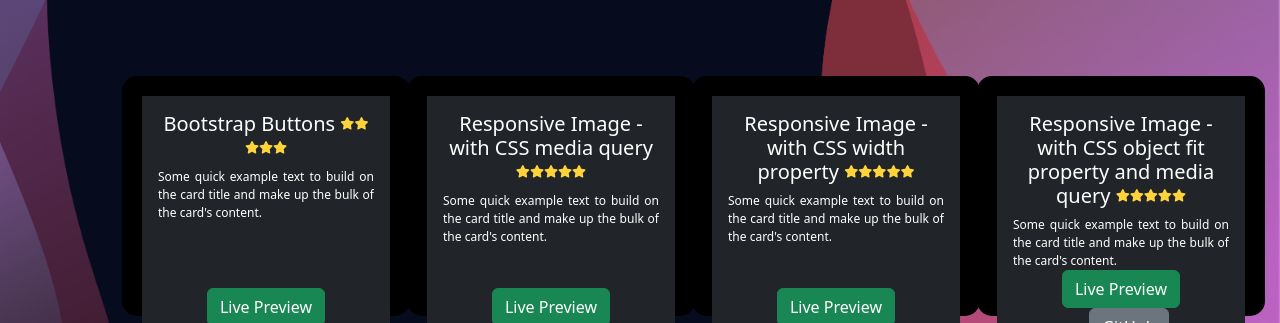
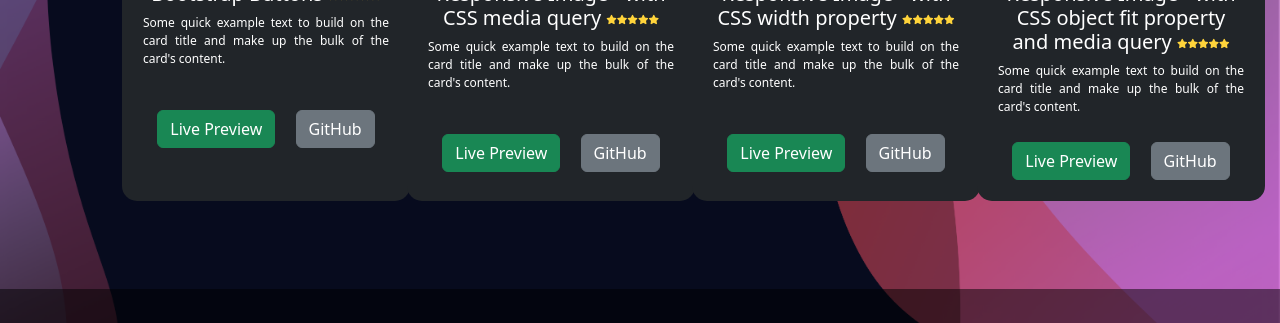
Before and after one commit to MimiShuma/personal_portfolio_with_bootstrap5, a plain HTML site: page my_projects.html in a window 1280 px wide. Shown: the part 297-620 px from the top of the page. Drawn offline with Linux system fonts and the light colour scheme.

Commit message:
my project page card fixed

```diff
--- a/assets/css/style.css
+++ b/assets/css/style.css
@@ -92,18 +92,13 @@ a {
 }
 
 .project_preview {
-    margin: 0;
-    padding: 50px;
-    padding-top: 115px;
     display: flex;
     flex-wrap: wrap;
 }
 
 .card {
     margin: 40px;
-    padding: 20px;
-    width: 200px;
-    height: 270px;
+    padding: 5px;
     text-align: center;
     background-color: black;
     border: none;
--- a/my_projects.html
+++ b/my_projects.html
@@ -67,18 +67,19 @@
         </nav>
         <div class="project_preview">
             <div class="container">
-                <div class="row ">
-                    <h1 class="text-white mt-3">Project Preview:</h1>
-                    <div class="col-3 mt-5 mb-5">
-                        <div class="card" style="width: 18rem; height:15rem; border-color: rgb(33, 37, 41);">
-                            <div class="card-body text-bg-dark">
-                                <h5 class="card-title">Bootstrap Buttons <span><i class="fa-solid fa-star fa-2xs"
-                                            style="color: #FFD43B;"></i><i class="fa-solid fa-star fa-2xs"
-                                            style="color: #FFD43B;"></i><i class="fa-solid fa-star fa-2xs"
-                                            style="color: #FFD43B;"></i><i class="fa-solid fa-star fa-2xs"
-                                            style="color: #FFD43B;"></i><i class="fa-solid fa-star fa-2xs"
-                                            style="color: #FFD43B;"></i></span></h5>
-                                <p class="card-text" style="height:7.5rem;">Some quick example text to build on the card
+                <div class="row mt-5">
+                    <h1 class="text-white">Project Preview:</h1>
+                    <div class="col-3 mt-3 mb-5">
+                        <div class="card text-bg-dark"
+                            style="width: 18rem; height:15rem; border-color: rgb(33, 37, 41);">
+                            <div class="card-body">
+                                <h5 class="card-title">Bootstrap Buttons <span style="font-size: 15px;"><i
+                                            class="fa-solid fa-star fa-2xs" style="color: #FFD43B;"></i><i
+                                            class="fa-solid fa-star fa-2xs" style="color: #FFD43B;"></i><i
+                                            class="fa-solid fa-star fa-2xs" style="color: #FFD43B;"></i><i
+                                            class="fa-solid fa-star fa-2xs" style="color: #FFD43B;"></i><i
+                                            class="fa-solid fa-star fa-2xs" style="color: #FFD43B;"></i></span></h5>
+                                <p class="card-text" style="height: 6rem;">Some quick example text to build on the card
                                     title
                                     and make up the bulk
                                     of the card's content.</p>
@@ -89,15 +90,17 @@
                             </div>
                         </div>
                     </div>
-                    <div class="col-3 mt-5 mb-5">
-                        <div class="card" style="width: 18rem; height:15rem; border-color: rgb(33, 37, 41);">
-                            <div class="card-body text-bg-dark">
+                    <div class="col-3 mt-3 mb-5">
+                        <div class="card text-bg-dark"
+                            style="width: 18rem; height:15rem; border-color: rgb(33, 37, 41);">
+                            <div class="card-body">
                                 <h5 class="card-title">Responsive Image - with CSS media query
-                                    <span><i class="fa-solid fa-star fa-2xs" style="color: #FFD43B;"></i><i
-                                            class="fa-solid fa-star fa-2xs" style="color: #FFD43B;"></i><i
-                                            class="fa-solid fa-star fa-2xs" style="color: #FFD43B;"></i><i
-                                            class="fa-solid fa-star fa-2xs" style="color: #FFD43B;"></i><i
-                                            class="fa-solid fa-star fa-2xs" style="color: #FFD43B;"></i></span>
+                                    <span style="font-size: 15px;"><i class="fa-solid fa-star fa-2xs"
+                                            style="color: #FFD43B;"></i><i class="fa-solid fa-star fa-2xs"
+                                            style="color: #FFD43B;"></i><i class="fa-solid fa-star fa-2xs"
+                                            style="color: #FFD43B;"></i><i class="fa-solid fa-star fa-2xs"
+                                            style="color: #FFD43B;"></i><i class="fa-solid fa-star fa-2xs"
+                                            style="color: #FFD43B;"></i></span>
                                 </h5>
                                 <p class="card-text" style="height:6rem;">Some quick example text to build on the card
                                     title and make up the bulk
@@ -109,15 +112,17 @@
                             </div>
                         </div>
                     </div>
-                    <div class="col-3 mt-5 mb-5">
-                        <div class="card" style="width: 18rem; height:15rem; border-color: rgb(33, 37, 41);">
-                            <div class="card-body text-bg-dark">
-                                <h5 class="card-title">Responsive Image - with CSS width property <span><i
-                                            class="fa-solid fa-star fa-2xs" style="color: #FFD43B;"></i><i
-                                            class="fa-solid fa-star fa-2xs" style="color: #FFD43B;"></i><i
-                                            class="fa-solid fa-star fa-2xs" style="color: #FFD43B;"></i><i
-                                            class="fa-solid fa-star fa-2xs" style="color: #FFD43B;"></i><i
-                                            class="fa-solid fa-star fa-2xs" style="color: #FFD43B;"></i></span></h5>
+                    <div class="col-3 mt-3 mb-5">
+                        <div class="card text-bg-dark"
+                            style="width: 18rem; height:15rem; border-color: rgb(33, 37, 41);">
+                            <div class="card-body">
+                                <h5 class="card-title">Responsive Image - with CSS width property <span
+                                        style="font-size: 15px;"><i class="fa-solid fa-star fa-2xs"
+                                            style="color: #FFD43B;"></i><i class="fa-solid fa-star fa-2xs"
+                                            style="color: #FFD43B;"></i><i class="fa-solid fa-star fa-2xs"
+                                            style="color: #FFD43B;"></i><i class="fa-solid fa-star fa-2xs"
+                                            style="color: #FFD43B;"></i><i class="fa-solid fa-star fa-2xs"
+                                            style="color: #FFD43B;"></i></span></h5>
                                 <p class="card-text" style="height:6rem;">Some quick example text to build on the card
                                     title and make up the bulk
                                     of the card's content.</p>
@@ -129,17 +134,20 @@
                             </div>
                         </div>
                     </div>
-                    <div class="col-3 mt-5 mb-5">
-                        <div class="card" style="width: 18rem; height:15rem; border-color: rgb(33, 37, 41);">
-                            <div class="card-body text-bg-dark">
+                    <div class="col-3 mt-3 mb-5">
+                        <div class="card text-bg-dark"
+                            style="width: 18rem; height:15rem; border-color: rgb(33, 37, 41);">
+                            <div class="card-body">
                                 <h5 class="card-title">Responsive Image - with CSS object fit property and media query
-                                    <span><i class="fa-solid fa-star fa-2xs" style="color: #FFD43B;"></i><i
-                                            class="fa-solid fa-star fa-2xs" style="color: #FFD43B;"></i><i
-                                            class="fa-solid fa-star fa-2xs" style="color: #FFD43B;"></i><i
-                                            class="fa-solid fa-star fa-2xs" style="color: #FFD43B;"></i><i
-                                            class="fa-solid fa-star fa-2xs" style="color: #FFD43B;"></i></span>
+                                    <span style="font-size: 15px;"><i class="fa-solid fa-star fa-2xs"
+                                            style="color: #FFD43B;"></i><i class="fa-solid fa-star fa-2xs"
+                                            style="color: #FFD43B;"></i><i class="fa-solid fa-star fa-2xs"
+                                            style="color: #FFD43B;"></i><i class="fa-solid fa-star fa-2xs"
+                                            style="color: #FFD43B;"></i><i class="fa-solid fa-star fa-2xs"
+                                            style="color: #FFD43B;"></i></span>
                                 </h5>
-                                <p class="card-text">Some quick example text to build on the card title and make up the
+                                <p class="card-text" style="height:5rem;">Some quick example text to build on the card
+                                    title and make up the
                                     bulk
                                     of the card's content.</p>
                                 <a href="https://codepen.io/MimiShuma/pen/NWJVaMN"
```
